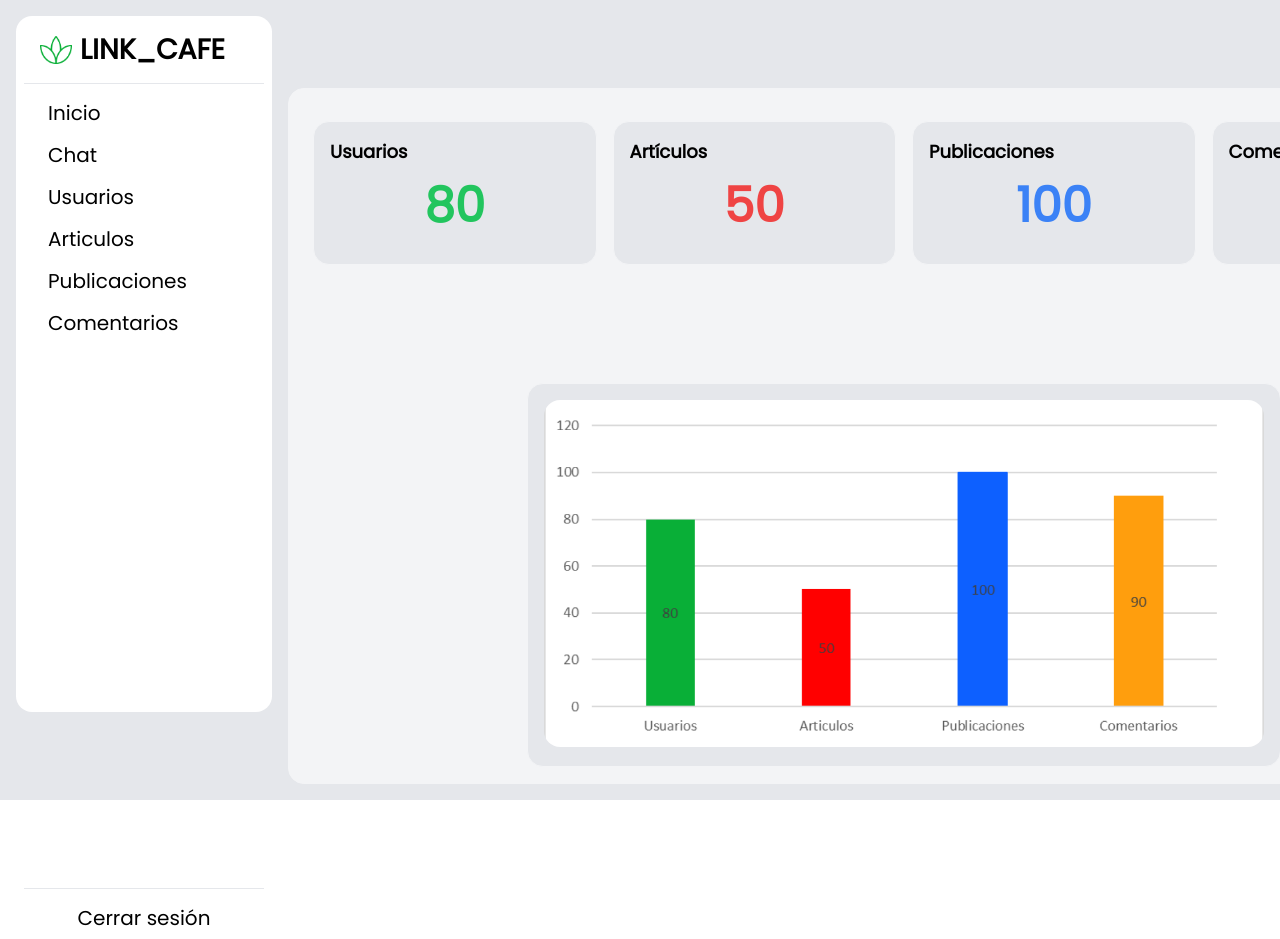
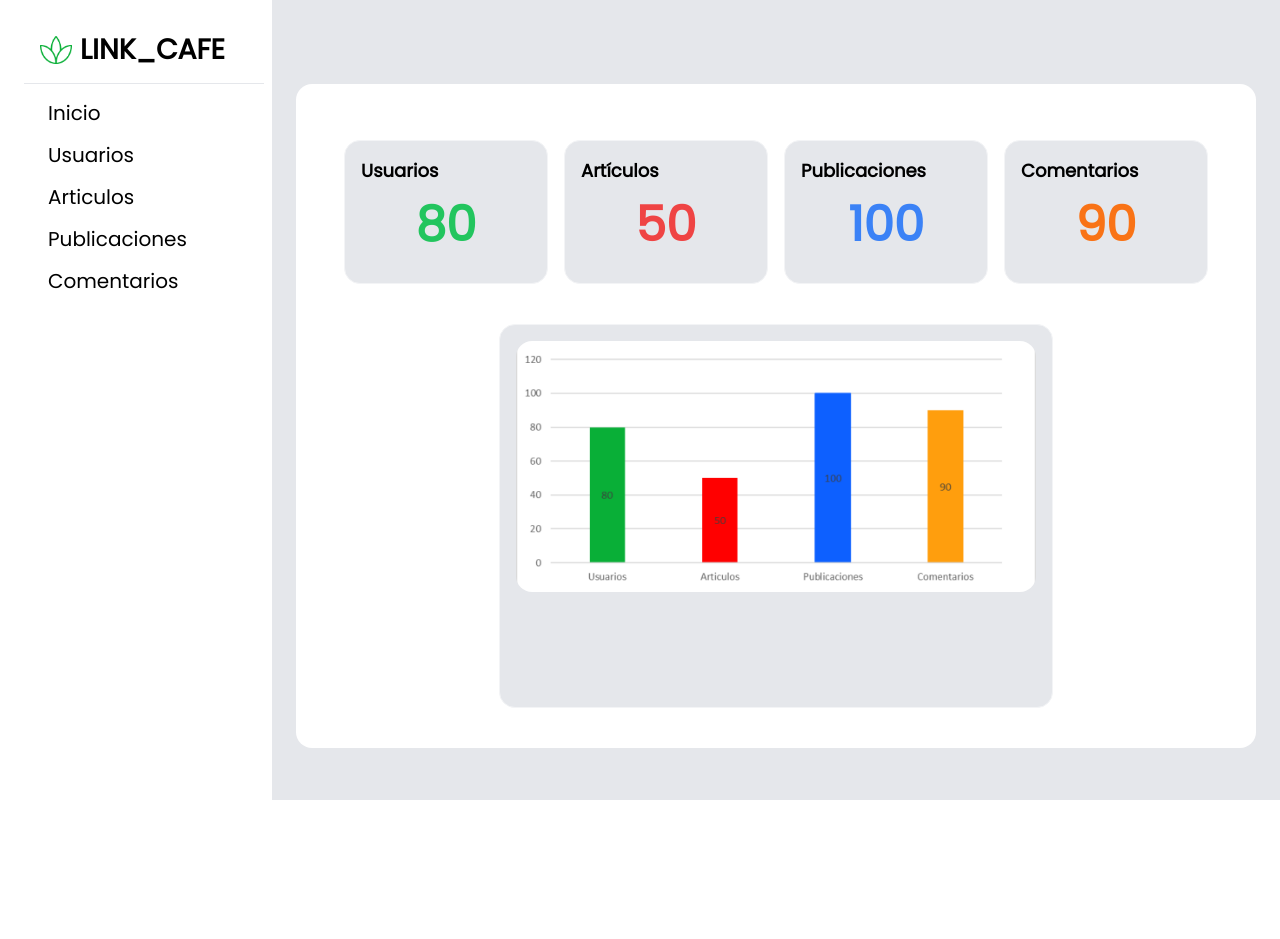
Before and after one commit to LinkCafe/linkcafe_full_app, a React (Vite) app in the folder frontend-admin/: page /inicio in a window 1280 px wide. After the commit the page ends 800 px from the top, so only its background shows below. Built offline with nearby package versions, Linux system fonts and the light colour scheme; sample sign-in values are in the browser's storage.

Commit message:
fix sidebar

```diff
--- a/frontend-admin/src/components/organismos/Sidebar.jsx
+++ b/frontend-admin/src/components/organismos/Sidebar.jsx
@@ -19,9 +19,6 @@ function Sidebar() {
 
                 <Link to={'/inicio'} className="block py-2 px-6 hover:bg-[#09AF37]  rounded-md mx-2 text-title-sm mt-2">
                     Inicio
-                </Link>
-                <Link to={'/Chat'} className="block py-2 px-6 hover:bg-[#09AF37]  rounded-md mx-2 text-title-sm">
-                    Chat
                 </Link>
                 <Link to={'/usuarios'} className="block py-2 px-6 hover:bg-[#09AF37]  rounded-md mx-2 text-title-sm">
                     Usuarios
--- a/frontend-admin/src/pages/Articulos.jsx
+++ b/frontend-admin/src/pages/Articulos.jsx
@@ -1,8 +1,11 @@
 import React from 'react'
+import DefaultLayout from '../layout/DefaultLayout'
 
 function Articulos() {
   return (
-    <div>Articulos</div>
+    <DefaultLayout>
+      <h1>Articulos</h1>
+    </DefaultLayout>
   )
 }
 
--- a/frontend-admin/src/pages/Inicio.jsx
+++ b/frontend-admin/src/pages/Inicio.jsx
@@ -1,14 +1,14 @@
 import React from 'react';
 import Sidebar from '../components/organismos/Sidebar';
 import sampleImage from '../assets/grafica.png';
+import DefaultLayout from '../layout/DefaultLayout';
 
 function Inicio() {
   return (
-    <>
-      <div className='bg-gray-200 flex min-h-screen'>
-        <Sidebar />
-        <div className='bg-gray-100 rounded-2xl border border-gray-100 dark:border-whiten fixed inset-y-0 left-5 w-[77rem] ml-67 my-4 mt-22 p-4'>
-          <div className='flex flex-col justify-between h-full'>
+    <DefaultLayout>
+      <div className='w-full h-full flex flex-col p-10 gap-5 bg-white rounded-2xl mt-15'>
+
+        <div className='flex flex-col justify-between h-full gap-10'>
           <div className='flex justify-between'>
             <div className='w-[24%] h-36 border rounded-2xl border-gray-100 bg-gray-200 p-4 mx-2 mt-4'>
               <div className="font-bold text-lg">Usuarios</div>
@@ -35,9 +35,9 @@ function Inicio() {
             </div>
           </div>
         </div>
+
       </div>
-      </div>
-    </>
+    </DefaultLayout>
   );
 }
 
```
Lines whose indentation alone changed are shown as unchanged.
